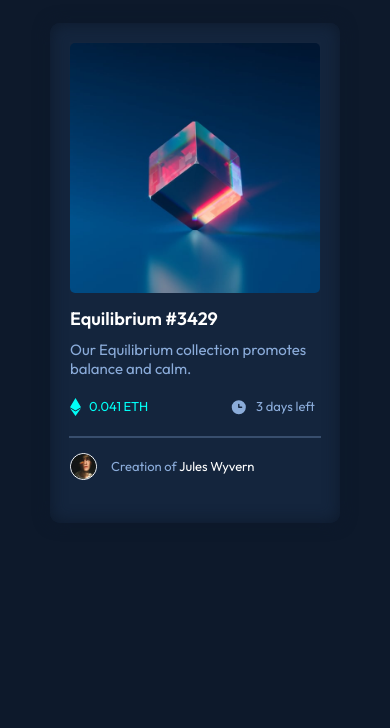
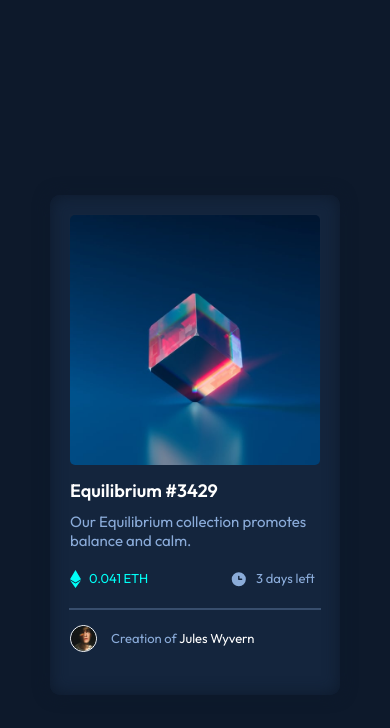
Before and after one commit to julianegaudencio/NFT-preview-card-component, a plain HTML site: page index.html in a window 390 px wide. Drawn offline with Linux system fonts and the light colour scheme.

Commit message:
add responsive

```diff
--- a/style.css
+++ b/style.css
@@ -106,3 +106,16 @@ body {
     color: hsl(0, 0%, 100%);
     text-decoration: none;
 }
+
+@media(max-width: 460px) {
+
+    .container {
+        position: absolute;
+        top: 50%;
+        left: 50%;
+        margin-right: -50%;
+        transform: translate(-50%, -50%);
+    }
+
+
+}
```
